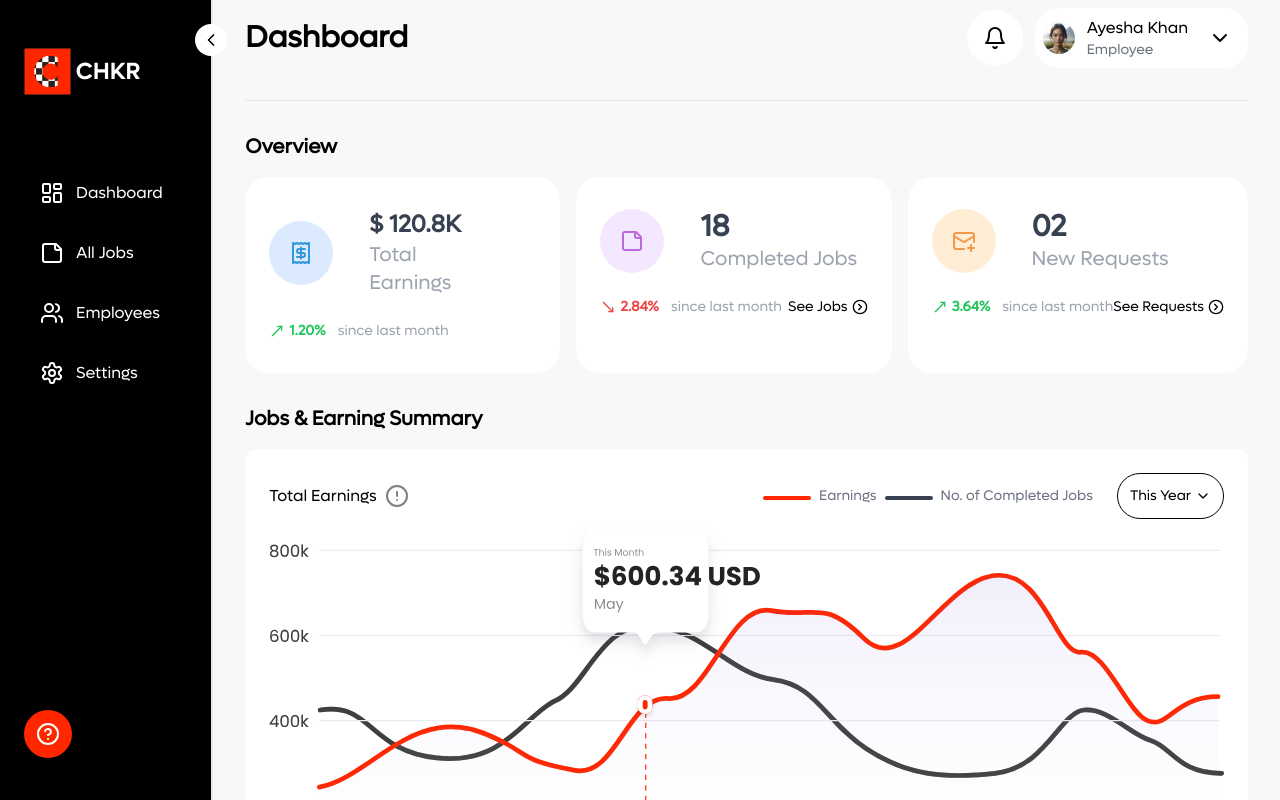
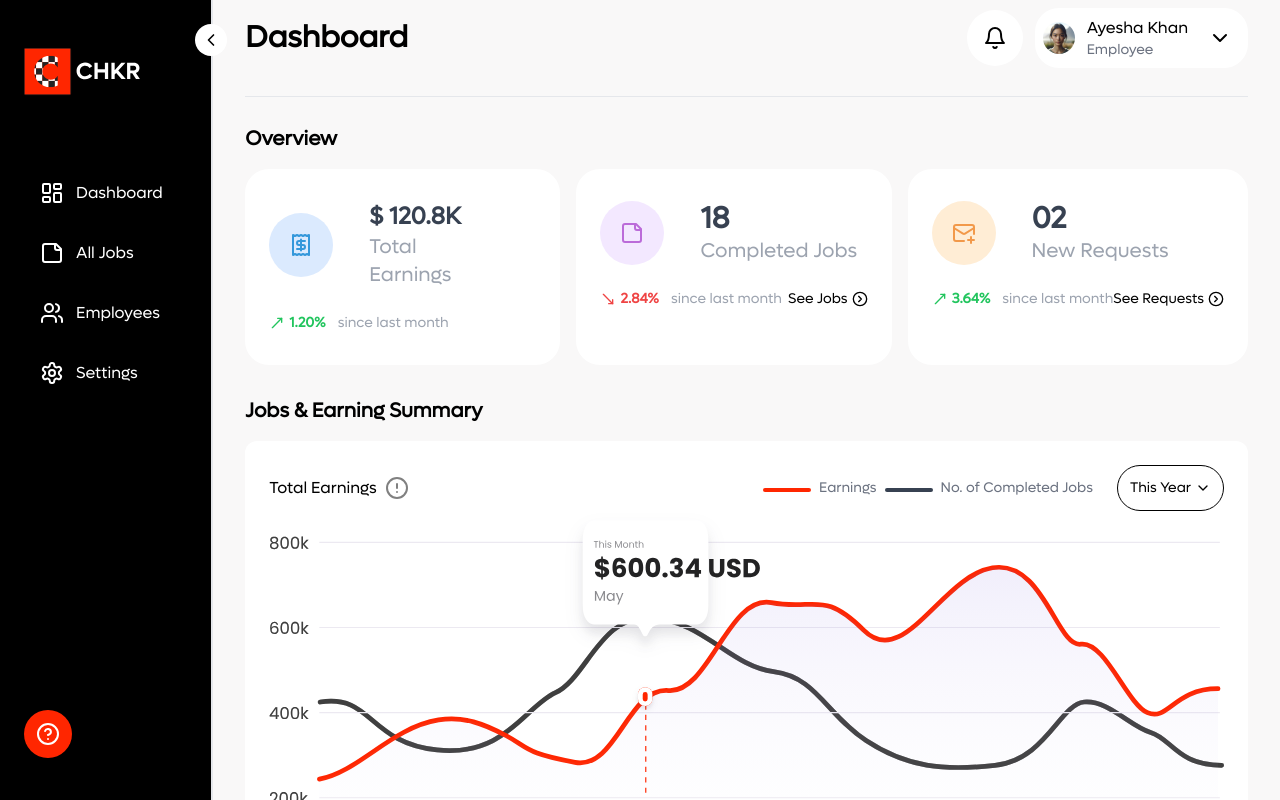
Before and after one commit to abrauf18/chkr, a Next.js app: page /company-employee/dashboard in a window 1280 px wide. Built offline with nearby package versions, Linux system fonts and the light colour scheme.

Commit message:
fix: line padding

```diff
--- a/components/shared/dashboard-header.tsx
+++ b/components/shared/dashboard-header.tsx
@@ -28,7 +28,7 @@ export default function DashboardHeader({ title }: DashboardHeaderProps) {
           </div>
         </div>
       </div>
-      <hr className='my-4' />
+      <hr className='my-3' />
     </>
   );
 }
```
